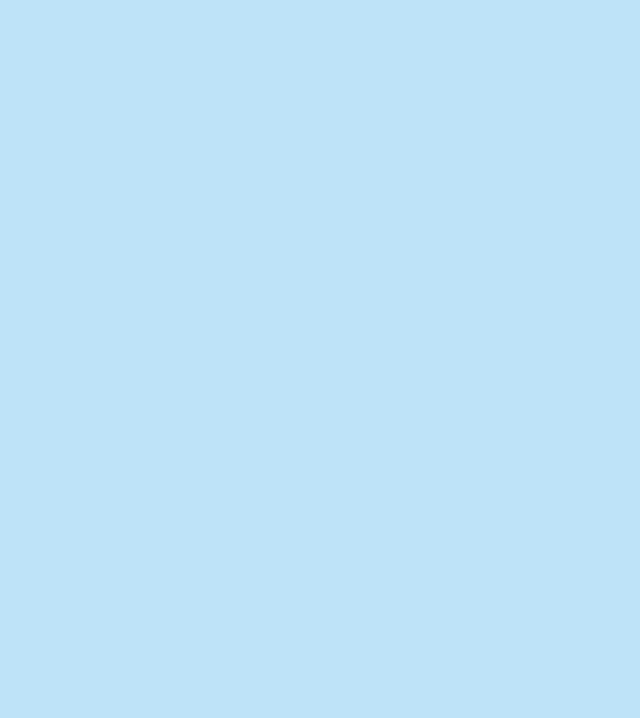
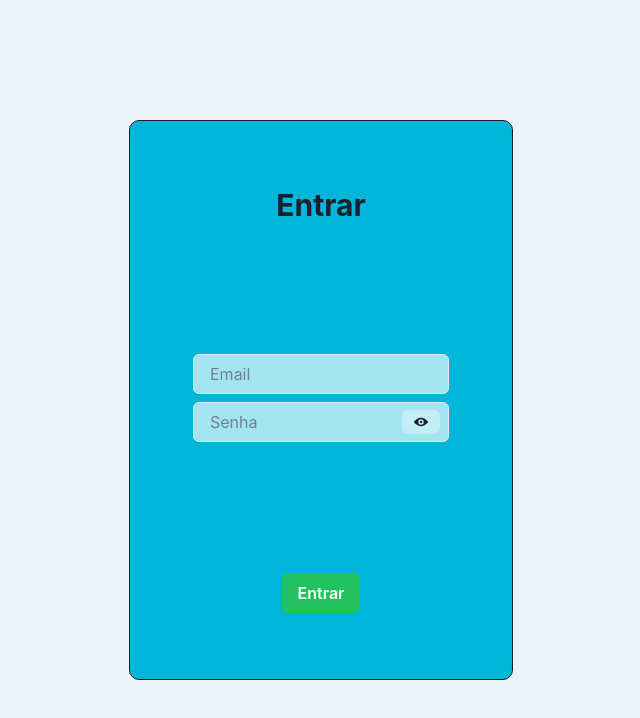
Before and after one commit to GabrielHenri12/ToDoList, a React (Vite) app in the folder Client/: page / in a window 1280 px wide. Before the commit this address had no page. Shown: the top 718 px of the page, without its empty margins (319-959 px from the left). Built offline with nearby package versions, Linux system fonts and the light colour scheme.

Commit message:
add Page NotFound and corrections

```diff
--- a/Client/src/App.tsx
+++ b/Client/src/App.tsx
@@ -1,16 +1,19 @@
 import { Center } from '@chakra-ui/react'
 import { BrowserRouter, Route, Routes } from 'react-router-dom'
-import { isAuthenticated } from './API/auth'
+import NotFound from './components/pages/404/NotFound'
 import Login from './components/pages/login/Login'
 import Register from './components/pages/register/Register'
+import Tasks from './components/pages/tasks/Tasks'
 
 function App() {
   return (
     <BrowserRouter>
-      <Center w={'100vw'} h={'100vh'} bg='blue.100'>
+      <Center w={'100vw'} h={'100vh'} bg='gray.100' overflow='hidden'>
         <Routes>
-          <Route path='/Entrar' element={<Login />} />
+          <Route path='/' element={<Login />} />
           <Route path='/Cadastro' element={<Register />} />
+          <Route path='/tarefas' element={<Tasks/>}/>
+          <Route path='*' element={<NotFound/>}/>
         </Routes>
       </Center>
     </BrowserRouter>
--- /dev/null
+++ b/Client/src/components/pages/404/NotFound.tsx
@@ -0,0 +1,9 @@
+import { Heading } from "@chakra-ui/react"
+
+export default () => {
+    return (
+        <Heading>
+            Página não encontrada!
+        </Heading>
+    )
+}
```
